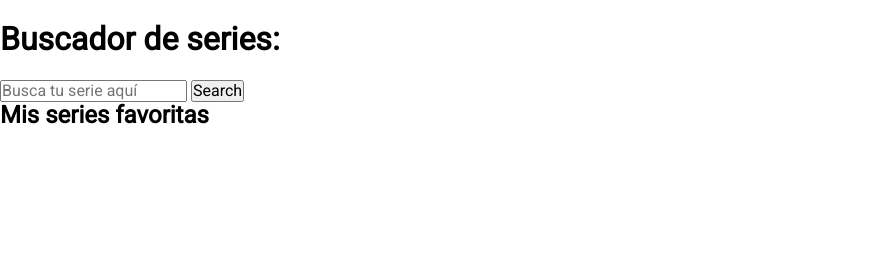
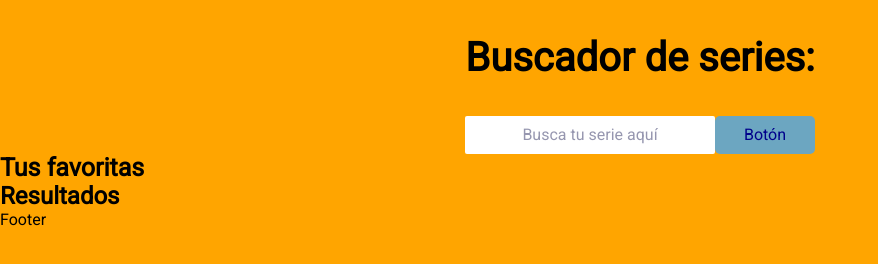
Before and after one commit to elevalgue/tv-shows-seach-engine, a plain HTML site: page index.html in a window 1280 px wide. Shown: the whole page, without its empty margins (0-878 px from the left). Drawn offline with Linux system fonts and the light colour scheme.

Commit message:
Add queryselector constants

```diff
--- a/index.html
+++ b/index.html
@@ -12,34 +12,46 @@
     <link rel="stylesheet" href="styles/main.css" />
   </head>
   <body>
-    <h1>Buscador de series:</h1>
-    <div>
-      <form class="search-bar">
-        <label for="input"></label>
+    <div class="grid-wrapper">
+      <header class="header">
+        <h1 class="header-title js-header-title">Buscador de series:</h1>
+        <form action="" class="search-bar js-search bar">
+          <label for="input">
             <input
               class="input js-input-value"
+              name="searchInput"
               id="input"
-          name="searchInput"
+              value=""
               type="text"
               placeholder="Busca tu serie aquí"
             />
-        <input
+          </label>
+          <button
+            type="submit"
             class="search-button js-search-button"
-          type="submit"
             value="Search"
-        />
+          >
+            Botón
+          </button>
         </form>
-    </div>
+      </header>
+      <main class="main">
+        <!-- "aside js hidden" -->
         <div class="favourite-list-container">
-      <h2 class="favourite-list-title">Mis series favoritas</h2>
+          <h2 class="favourite-list-title">Tus favoritas</h2>
           <ul class="favourite-list js-favourite-list"></ul>
           <!--Aquí pintaré las series que estén en favoritos-->
         </div>
+        <section class="section">
           <div class="results-list-container">
-      <h2 class="results-list-title"></h2>
+            <h2 class="results-list-title">Resultados</h2>
             <ul class="results-list js-results-list"></ul>
             <!--Aquí pintaré las series que me lleguen del servidor-->
           </div>
+        </section>
+      </main>
+    </div>
+    <footer class="footer">Footer</footer>
     <script type="text/javascript" src="./js/main.js"></script>
   </body>
 </html>
--- a/js/main.js
+++ b/js/main.js
@@ -9,6 +9,8 @@ let favourites = [];
 //Constantes
 const button = document.querySelector('.js-search-button');
 const inputValue = document.querySelector('.input').value;
+const favouritesContainer = document.querySelector('.favourite-list-container');
+const resultsContainer = document.querySelector('.results-list-container');
 
 //Función que busca las series en el API (API request)
 function getShows() {
@@ -29,14 +31,14 @@ button.addEventListener('click', getShows);
 const showsList = document.querySelector('.js-results-list');
 function renderShows() {
   for (let result of results) {
-    console.log(result.show.name);
+    // console.log(result.show.name);
     //añado los li (container)
     const newLi = document.createElement('li');
     showsList.appendChild(newLi);
     //añado la imagen
     const newImage = document.createElement('img');
     insertImage(result, newLi);
-    console.log(result.show.image); /*toma! 💪*/
+    // console.log(result.show.image);
     const newTitle = document.createElement('h2');
     newLi.appendChild(newTitle);
     newTitle.innerHTML = result.show.name;
@@ -54,11 +56,37 @@ function insertImage(result, newLi) {
   }
 }
 //Escucho las series encontradas para poder añadirlas a los favoritos
+
+// function listenRenderShows() {
+//   const shows = document.querySelectorAll('.showItem');
+//   for (let index = 0; index < results.length; index++) {
+//     shows[index].listenRenderShows('click', saveFavourites);
+//   }
+//   listenRenderShows();
+// }
 function listenRenderShows() {
-  const shows = document.querySelectorAll('.showItem');
-  for (let i = 0; 1 < results.length; i++) {
-    shows[i].listenRenderShows('click', addFav);
+  const shows = document.querySelectorAll('.js-showItem');
+  for (const showItem of showList) {
+    showItem.addEventListener('click', saveFavourites);
   }
-  listenRenderShows();
 }
-//Añado series a los favoritos
+
+// const handlerShowsClick = (event) => {
+//   const clickedId = parseInt(event.currentTarget.id);
+//   const ShowFind = searchShows.find(
+//     (showItem) => showItem.show.id === clickedId
+//   );
+// };
+
+function saveFavourites(event) {
+  //identifico el elemento clicado
+  const clickedShowItemId = event.currentTarget.id;
+  const showItem = document.geElementById(clickedShowItemId);
+  showItem.classList.toggle('.favouriteShow');
+  const favouriteShowItem = results.find((result) => {
+    return result.show.id === parseInt(showItem.id);
+  });
+
+  //pusheo para agregar los item al final de array
+
+  // favourites.push(favouriteShowItem);
--- a/styles/main.css
+++ b/styles/main.css
@@ -4,24 +4,70 @@
   padding: 0;
   text-decoration: none;
 }
+html {
+  scroll-behavior: smooth;
+  font-family: 'Roboto', sans-serif;
+}
 body {
-  font-family: 'Roboto', sans-serif;
-  margin: 0;
+  height: 100vh;
+  background-color: orange;
 }
-
-.img {
-  width: 80px;
-  height: 100px;
-  padding: 5px;
+.header {
+  display: flex;
+  flex-direction: column;
+  align-items: center;
+  text-align: center;
 }
-
-:root {
-  /*COLOURS*/
-  --color-primary: #ff6f69;
-  --color-secondary: #ffcc5c;
-  --color-tertiary: #88d8b0;
-  --color-tertiary-light: #96ceb4;
-  --color-light: #ffeead;
-  /*FONTS*/
-  --primary-font: 'Roboto', sans-serif;
+.header-title {
+  font-size: 40px;
+  margin: 35px;
 }
+.search-bar {
+  display: flex;
+  flex-direction: row;
+}
+.input {
+  width: 250px;
+  background-color: white;
+  border-radius: 2px;
+  border: none;
+  text-align: center;
+  padding: 10px 5px;
+  color: #2f3061;
+}
+.search-button {
+  width: 100px;
+  background-color: #6ca6c1;
+  border-radius: 5px;
+  border: none;
+  padding: 5px 0;
+  color: darkblue;
+}
+::placeholder {
+  color: #2f3061;
+  opacity: 0.5;
+}
+.main {
+  display: flex;
+  flex-direction: column;
+}
+.favourite-list-container {
+  display: flex;
+  flex-direction: column;
+}
+.favourite-list-title {
+  font-size: 25px;
+}
+.favourite-list {
+  display: flex;
+  flex-direction: row;
+  flex-wrap: wrap;
+  align-items: center;
+  justify-content: flex-start;
+  overflow-y: auto;
+  overflow-x: hidden;
+}
+.results-list-container {
+  display: flex;
+  flex-direction: column;
+}
```
Lines whose indentation alone changed are shown as unchanged.
